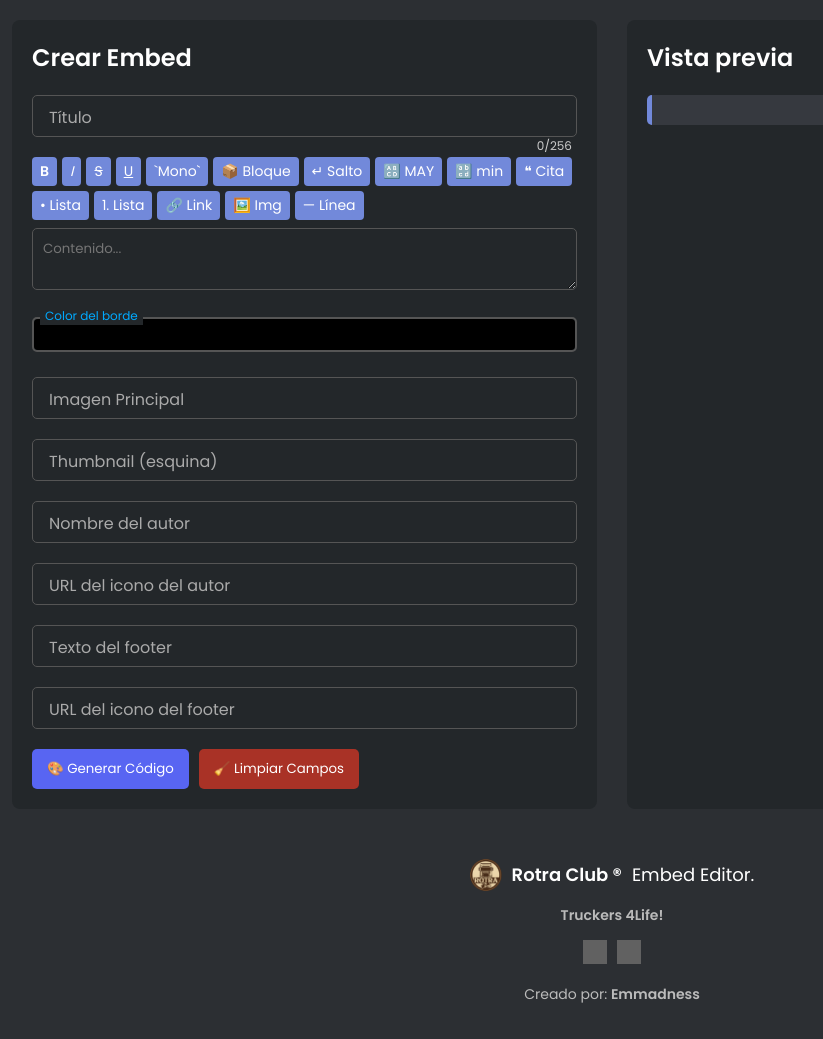
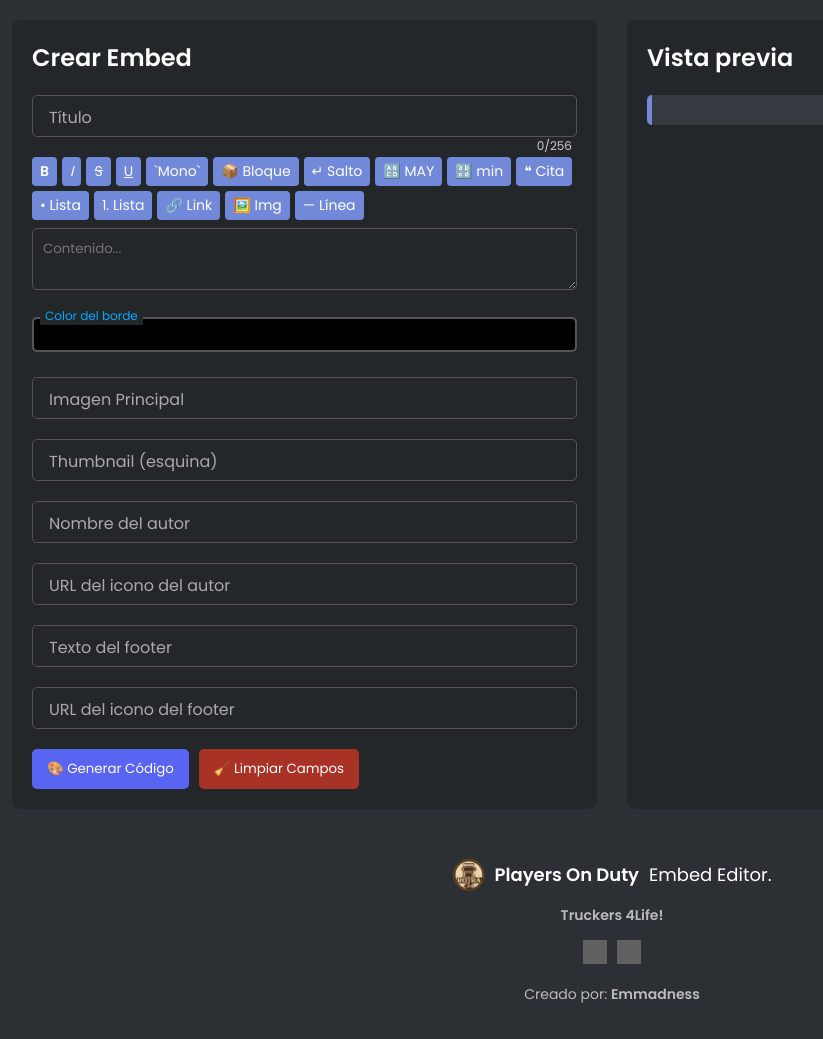
Before and after one commit to Emmadness/Embed-Discord, a website: page public/index.html in a window 1280 px wide. Shown: the whole page, without its empty margins (28-851 px from the left). Drawn offline with Linux system fonts and the light colour scheme; grey boxes are pictures that could not be loaded.

Commit message:
Update index.html

```diff
--- a/public/index.html
+++ b/public/index.html
@@ -3,7 +3,7 @@
 <head>
   <meta charset="UTF-8" />
   <meta name="viewport" content="width=device-width, initial-scale=1.0"/>
-  <title>Rotra Club ® Embed Editor</title>
+  <title>Players On Duty</title>
   <link rel="stylesheet" href="style.css" />
   <link href="https://fonts.googleapis.com/css2?family=Poppins:wght@400;600&display=swap" rel="stylesheet">
   <link rel="icon" href="favicon.ico" type="image/x-icon" />
@@ -100,7 +100,7 @@
   <footer>
     <div class="footer-title">
   <img src="footer.png" alt="Logo">
-  <a href="https://truckersmp.com/vtc/81848" target="_blank"><b>Rotra Club ®</b></a> Embed Editor.
+  <a href="https://truckersmp.com/vtc/81848" target="_blank"><b>Players On Duty</b></a> Embed Editor.
 </div>
 
     <p><b>Truckers 4Life!</b></p>
```
